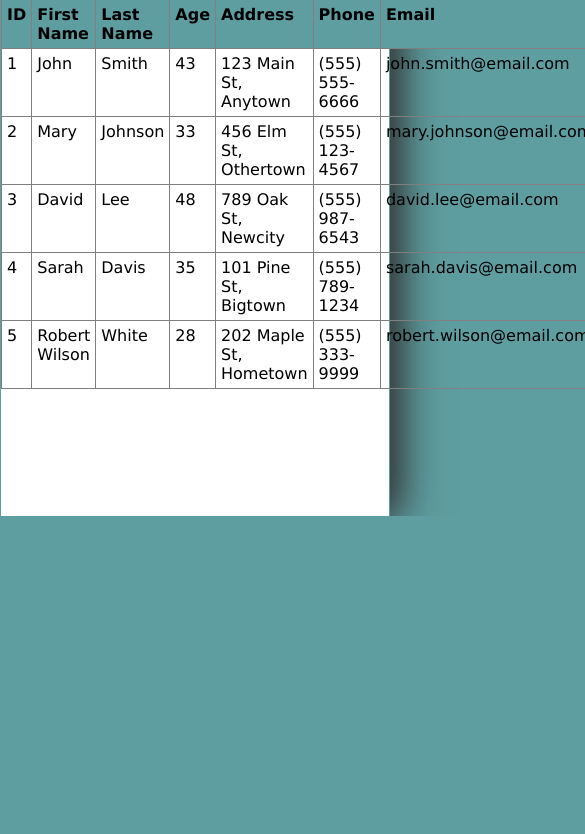
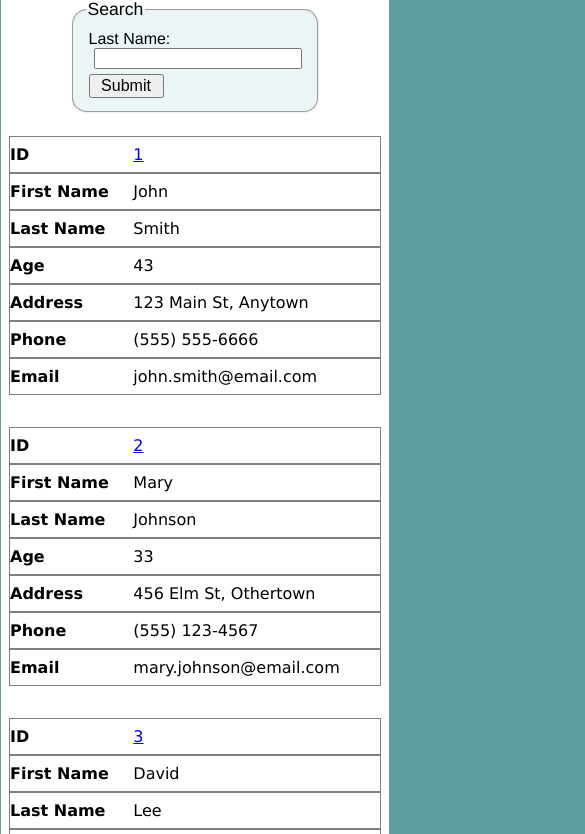
Before and after one commit to m18dave/BSAN328V, a plain HTML site: page view_patients.html in a window 390 px wide. Shown: the part 338-1172 px from the top of the page, 585 px wide, since content can reach past the window. Before the commit the page ends 854 px from the top, so only its background shows below. Drawn offline with Linux system fonts and the light colour scheme.

Commit message:
Updates 5.14

```diff
--- a/layout.css
+++ b/layout.css
@@ -1,11 +1,4 @@
 @charset "utf-8";
-
-/*
-   New Perspectives on HTML5 and CSS3, 8th Edition
-   Tutorial 5
-   Coding Challenge 2
-
-   Filename: code5-2_layout.css
 
 /* HTML and Body styles */
 
@@ -107,7 +100,7 @@ footer {
 	padding-bottom: 20px;
 }
 
-fieldset {
+fieldset.add {
    width: 50%;
    border-radius: 15px;
    margin: 15px auto;
@@ -125,15 +118,47 @@ label {
 
 .form-row {
    margin: 10px;
- }
- .form-row label {
+}
+.form-row label {
    display: inline-block;
    width: 100px;
- }
- .form-row input {
+}
+.form-row input {
+   display: inline-block;
+   width: 300px;
+}
+
+input[type="submit"] {
+   display: block;
+   width: 75px;
+   margin: 15px auto;
+   font-size: 1em;
+}
+
+fieldset.search {
+   width: 30%;
+   border-radius: 15px;
+   margin: 15px auto;
+   background: rgb(235, 245, 245);
+}
+
+.search-form {
+   margin: 3px;
+}
+.search-form label {
+   display: inline-block;
+   width: 100px;
+}
+.search-form input {
    display: inline-block;
    width: 200px;
- }
+}
+.search-form input[type="submit"] {
+   display: inline-block;
+   width: 75px;
+   font-size: 1em;
+   margin: 0;
+}
 
 select {
    display: block;
@@ -151,20 +176,11 @@ input {
    margin: 0px 0px 5px 5px;
 }
 
-input[type="submit"] {
-   display: block;
-   width: 75px;
-   margin: 15px auto;
-   font-size: 1em;
-}
-
 /* ===============================
    Mobile Styles: 0px to 640px
    ===============================
 */
 @media only screen and (max-width: 640px) {
-
-
    a#navicon {
       display: block;
    }
@@ -197,9 +213,6 @@ input[type="submit"] {
    =============================================
 */
 @media only screen and (min-width: 641px) {
-
-
-
    header nav ul {
       display: flex;
       flex-flow: row nowrap;
--- a/table.css
+++ b/table.css
@@ -1,15 +1,4 @@
 @charset "utf-8";
-
-/*
-   New Perspectives on HTML5 and CSS3, 8th Edition
-   Tutorial 6
-   Coding Challenge 1
-
-   Author: firstName lastName
-   Date: 01/10/2021
-   Filename: code6-1_table.css
-
-*/
 
 table {
    border-collapse: collapse;
@@ -37,3 +26,36 @@ table col {
 table thead {
    background-color: cadetblue;
 }
+
+
+/* ===============================
+   Mobile Styles: 0px to 640px
+   ===============================
+*/
+@media only screen and (max-width: 640px) {
+  table {
+    width: 100%;
+    border-collapse: collapse;
+  }
+
+  table thead {
+    display: none;
+  }
+
+  table tr {
+    display: block;
+    margin-bottom: 1em;
+    padding: 0.5em;
+  }
+
+  table td {
+    display: grid;
+    grid-template-columns: 1fr 2fr;
+    padding: 0.5em 0;
+  }
+
+  table td::before {
+    content: attr(data-label);
+    font-weight: bold;
+  }
+}
--- a/view_patients.html
+++ b/view_patients.html
@@ -26,6 +26,16 @@
 
    <section>
       <h1>View Patients</h1>
+      <form>
+         <fieldset class="search">
+            <legend>Search</legend>
+            <div class="search-form">
+               <label for="lastname">Last Name:</label>
+               <input type="text" id="lastname" name="lastname" />
+               <input type="submit" value="Submit" />
+            </div>
+         </fieldset>
+      </form>
       <table>
          <thead>
             <tr>
@@ -40,49 +50,49 @@
          </thead>
          <tbody>
             <tr>
-               <td>1</td>
-               <td>John</td>
-               <td>Smith</td>
-               <td>43</td>
-               <td>123 Main St, Anytown</td>
-               <td>(555) 555-6666</td>
-               <td>john.smith@email.com</td>
+               <td data-label="ID"><a href="add_patient.html">1</a></td>
+               <td data-label="First Name">John</td>
+               <td data-label="Last Name">Smith</td>
+               <td data-label="Age">43</td>
+               <td data-label="Address">123 Main St, Anytown</td>
+               <td data-label="Phone">(555) 555-6666</td>
+               <td data-label="Email">john.smith@email.com</td>
             </tr>
             <tr>
-               <td>2</td>
-               <td>Mary</td>
-               <td>Johnson</td>
-               <td>33</td>
-               <td>456 Elm St, Othertown</td>
-               <td>(555) 123-4567</td>
-               <td>mary.johnson@email.com</td>
+               <td data-label="ID"><a href="add_patient.html">2</a></td>
+               <td data-label="First Name">Mary</td>
+               <td data-label="Last Name">Johnson</td>
+               <td data-label="Age">33</td>
+               <td data-label="Address">456 Elm St, Othertown</td>
+               <td data-label="Phone">(555) 123-4567</td>
+               <td data-label="Email">mary.johnson@email.com</td>
             </tr>
             <tr>
-               <td>3</td>
-               <td>David</td>
-               <td>Lee</td>
-               <td>48</td>
-               <td>789 Oak St, Newcity</td>
-               <td>(555) 987-6543</td>
-               <td>david.lee@email.com</td>
+               <td data-label="ID"><a href="add_patient.html">3</a></td>
+               <td data-label="First Name">David</td>
+               <td data-label="Last Name">Lee</td>
+               <td data-label="Age">48</td>
+               <td data-label="Address">789 Oak St, Newcity</td>
+               <td data-label="Phone">(555) 987-6543</td>
+               <td data-label="Email">david.lee@email.com</td>
             </tr>
             <tr>
-               <td>4</td>
-               <td>Sarah</td>
-               <td>Davis</td>
-               <td>35</td>
-               <td>101 Pine St, Bigtown</td>
-               <td>(555) 789-1234</td>
-               <td>sarah.davis@email.com</td>
+               <td data-label="ID"><a href="add_patient.html">4</a></td>
+               <td data-label="First Name">Sarah</td>
+               <td data-label="Last Name">Davis</td>
+               <td data-label="Age">35</td>
+               <td data-label="Address">101 Pine St, Bigtown</td>
+               <td data-label="Phone">(555) 789-1234</td>
+               <td data-label="Email">sarah.davis@email.com</td>
             </tr>
             <tr>
-               <td>5</td>
-               <td>Robert Wilson</td>
-               <td>White</td>
-               <td>28</td>
-               <td>202 Maple St, Hometown</td>
-               <td>(555) 333-9999</td>
-               <td>robert.wilson@email.com</td>
+               <td data-label="ID"><a href="add_patient.html">5</a></td>
+               <td data-label="First Name">Robert</td>
+               <td data-label="Last Name">Wilson</td>
+               <td data-label="Age">28</td>
+               <td data-label="Address">202 Maple St, Hometown</td>
+               <td data-label="Phone">(555) 333-9999</td>
+               <td data-label="Email">robert.wilson@email.com</td>
             </tr>
          </tbody>
       </table>
```
Also changed, not shown: add_doctor.html (+2 -2 lines), add_patient.html (+2 -2 lines), view_doctors.html (+35 -25 lines), 1 other file.
